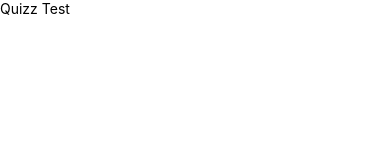
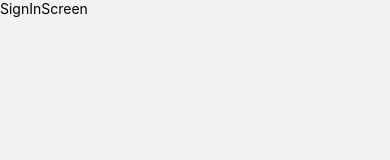
Before and after one commit to AnhTan1420/ReactNative-quizz-team2, a React Native app: screen /SignInScreen in a window 390 px wide. Shown: the top 160 px of the page. Built offline with nearby package versions, Linux system fonts and the light colour scheme.

Commit message:
[MinhChiu] Navigation auth

```diff
--- a/App.js
+++ b/App.js
@@ -1,6 +1,11 @@
 import 'react-native-gesture-handler'
-import { Text } from 'react-native'
+import { NavigationContainer } from '@react-navigation/native'
+import { AuthStackNavigator } from './navigators/AuthStackNavigator'
 
 export default function App() {
-  return <Text>Quizz Test</Text>
+  return (
+    <NavigationContainer>
+      <AuthStackNavigator />
+    </NavigationContainer>
+  )
 }
--- /dev/null
+++ b/navigators/AuthStackNavigator.js
@@ -0,0 +1,18 @@
+import React from 'react'
+import { createStackNavigator } from '@react-navigation/stack'
+import { SignInScreen, SignUpScreen } from '../screens'
+
+const Stack = createStackNavigator()
+
+export const AuthStackNavigator = () => {
+  return (
+    <Stack.Navigator
+      screenOptions={{
+        headerShown: false,
+      }}
+    >
+      <Stack.Screen name='SignInScreen' component={SignInScreen} />
+      <Stack.Screen name='SignUpScreen' component={SignUpScreen} />
+    </Stack.Navigator>
+  )
+}
--- /dev/null
+++ b/screens/SignInScreen.js
@@ -0,0 +1,10 @@
+import { View, Text } from 'react-native'
+import React from 'react'
+
+export const SignInScreen = () => {
+  return (
+    <View>
+      <Text>SignInScreen</Text>
+    </View>
+  )
+}
--- /dev/null
+++ b/screens/SignUpScreen.js
@@ -0,0 +1,10 @@
+import { View, Text } from 'react-native'
+import React from 'react'
+
+export const SignUpScreen = () => {
+  return (
+    <View>
+      <Text>SignInScreen</Text>
+    </View>
+  )
+}
--- /dev/null
+++ b/screens/index.js
@@ -0,0 +1,2 @@
+export * from './SignInScreen'
+export * from './SignUpScreen'
```
